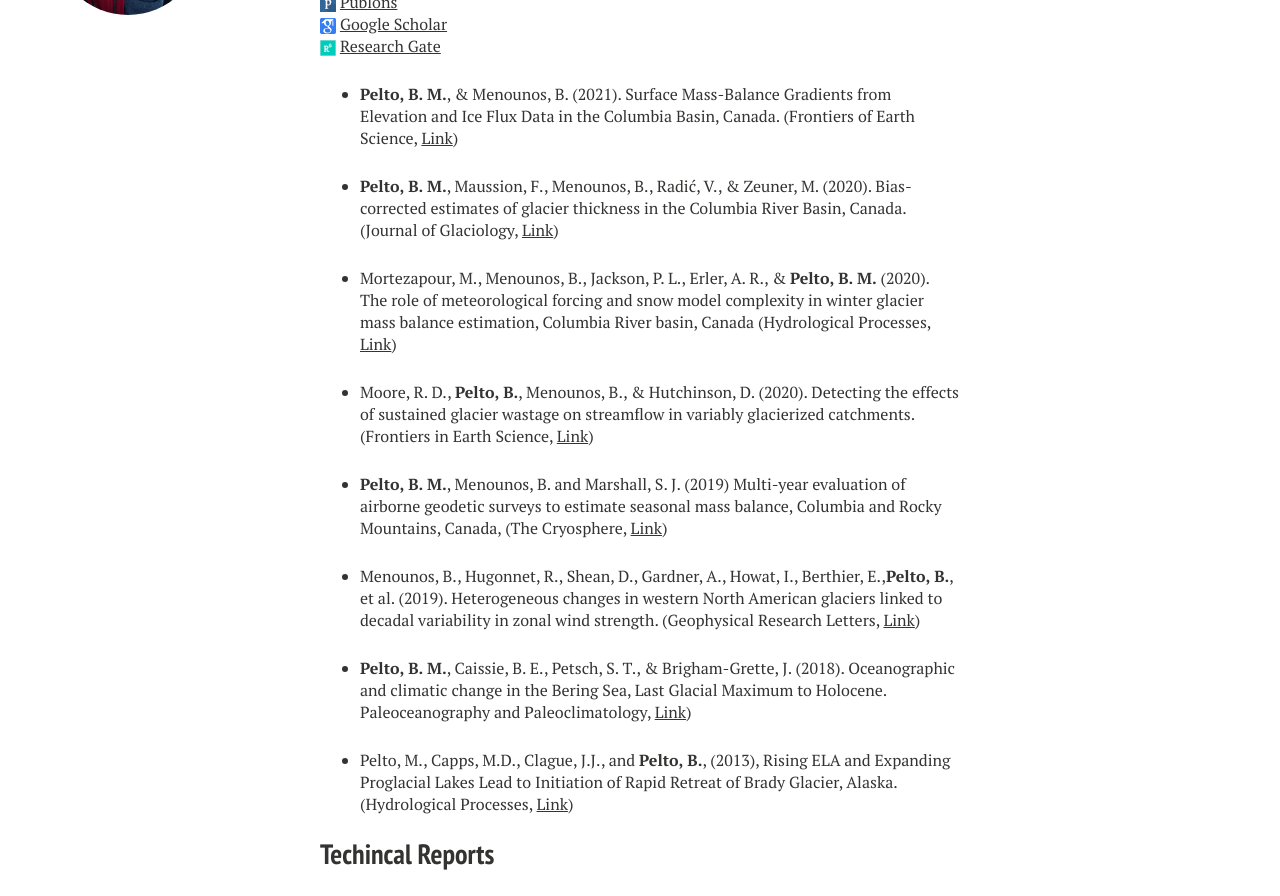
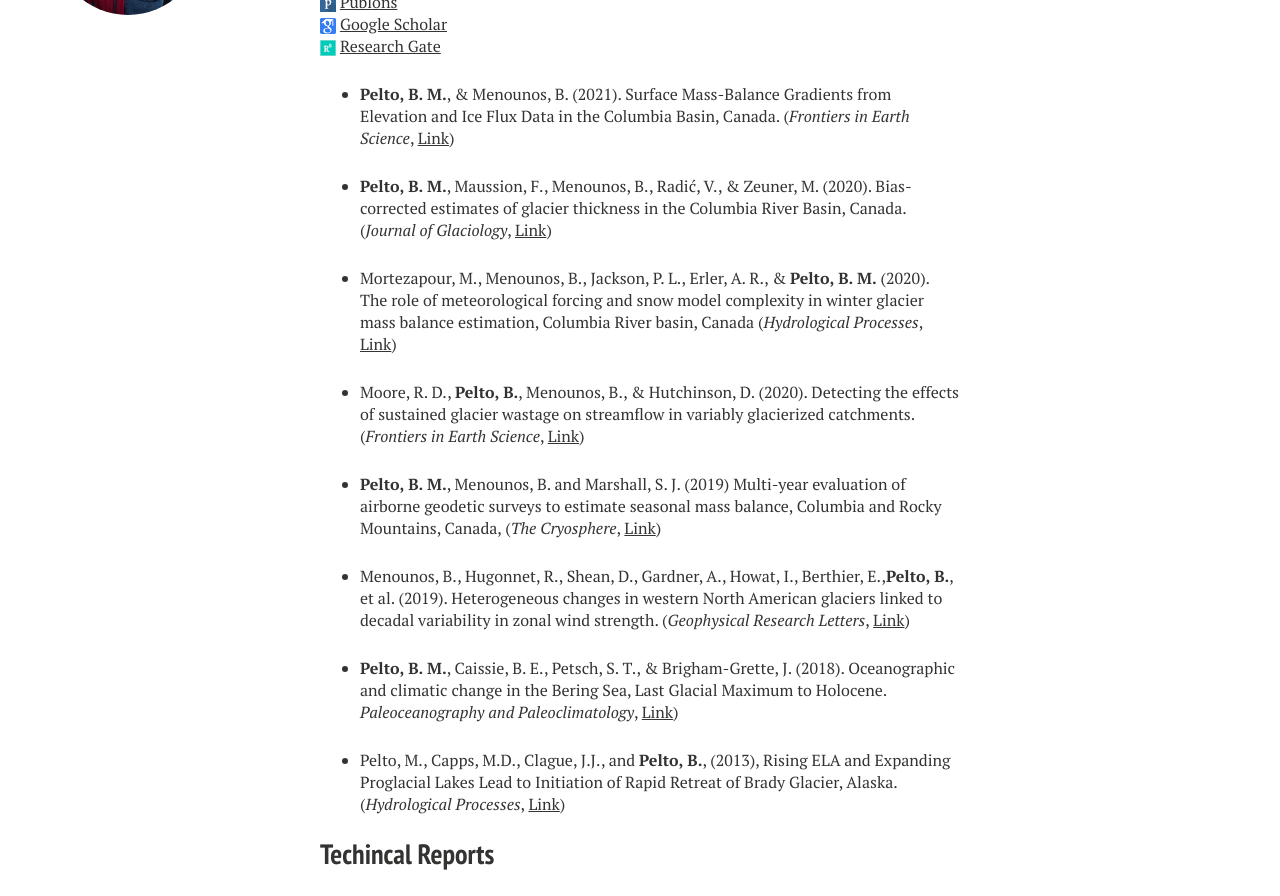
Before and after one commit to bpelto/bpelto.github.io, a Jekyll site: the page built from publications/index.md, in a window 1280 px wide and 1400 px high, scrolled down 1039 px. Shown: the part 177-1073 px from the top of the window. Built offline with Jekyll 4.4.1, drawn with Linux system fonts in a browser that asks for light colours; nearby versions of some CDN libraries.

```diff
--- a/publications/index.md
+++ b/publications/index.md
@@ -12,21 +12,21 @@ title: "Publications"
 ![Scholar]({{ site.url }}/images/scholar.png) [Google Scholar](https://scholar.google.ca/citations?user=aadGZFMAAAAJ&hl=en&oi=ao)
 ![ResearchGate]({{ site.url }}/images/researchgate.png) [Research Gate](https://www.researchgate.net/profile/Ben_Pelto)
 
-* **Pelto, B. M.**, & Menounos, B. (2021). Surface Mass-Balance Gradients from Elevation and Ice Flux Data in the Columbia Basin, Canada. (Frontiers of Earth Science, [Link](https://doi.org/10.3389/feart.2021.675681))
+* **Pelto, B. M.**, & Menounos, B. (2021). Surface Mass-Balance Gradients from Elevation and Ice Flux Data in the Columbia Basin, Canada. (_Frontiers in Earth Science_, [Link](https://doi.org/10.3389/feart.2021.675681))
 
-* **Pelto, B. M.**, Maussion, F., Menounos, B., Radić, V., & Zeuner, M. (2020). Bias-corrected estimates of glacier thickness in the Columbia River Basin, Canada. (Journal of Glaciology, [Link](https://www.cambridge.org/core/journals/journal-of-glaciology/article/biascorrected-estimates-of-glacier-thickness-in-the-columbia-river-basin-canada/E8DCB7FAF1A5DF21CC529ADA6844B1B4))
+* **Pelto, B. M.**, Maussion, F., Menounos, B., Radić, V., & Zeuner, M. (2020). Bias-corrected estimates of glacier thickness in the Columbia River Basin, Canada. (_Journal of Glaciology_, [Link](https://www.cambridge.org/core/journals/journal-of-glaciology/article/biascorrected-estimates-of-glacier-thickness-in-the-columbia-river-basin-canada/E8DCB7FAF1A5DF21CC529ADA6844B1B4))
 
-* Mortezapour, M., Menounos, B., Jackson, P. L., Erler, A. R., & **Pelto, B. M.** (2020). The role of meteorological forcing and snow model complexity in winter glacier mass balance estimation, Columbia River basin, Canada (Hydrological Processes, [Link](https://doi.org/10.1002/hyp.13929))
+* Mortezapour, M., Menounos, B., Jackson, P. L., Erler, A. R., & **Pelto, B. M.** (2020). The role of meteorological forcing and snow model complexity in winter glacier mass balance estimation, Columbia River basin, Canada (_Hydrological Processes_, [Link](https://doi.org/10.1002/hyp.13929))
 
-* Moore, R. D., **Pelto, B.**, Menounos, B., & Hutchinson, D. (2020). Detecting the effects of sustained glacier wastage on streamflow in variably glacierized catchments. (Frontiers in Earth Science, [Link](https://doi.org/10.3389/feart.2020.00136))
+* Moore, R. D., **Pelto, B.**, Menounos, B., & Hutchinson, D. (2020). Detecting the effects of sustained glacier wastage on streamflow in variably glacierized catchments. (_Frontiers in Earth Science_, [Link](https://doi.org/10.3389/feart.2020.00136))
 
-* **Pelto, B. M.**, Menounos, B. and Marshall, S. J. (2019) Multi-year evaluation of airborne geodetic surveys to estimate seasonal mass balance, Columbia and Rocky Mountains, Canada, (The Cryosphere, [Link](https://tc.copernicus.org/articles/13/1709/2019/))
+* **Pelto, B. M.**, Menounos, B. and Marshall, S. J. (2019) Multi-year evaluation of airborne geodetic surveys to estimate seasonal mass balance, Columbia and Rocky Mountains, Canada, (_The Cryosphere_, [Link](https://tc.copernicus.org/articles/13/1709/2019/))
 
-* Menounos, B., Hugonnet, R., Shean, D., Gardner, A., Howat, I., Berthier, E.,**Pelto, B.**, et al. (2019). Heterogeneous changes in western North American glaciers linked to decadal variability in zonal wind strength. (Geophysical Research Letters, [Link](https://agupubs.onlinelibrary.wiley.com/doi/full/10.1029/2018GL080942))
+* Menounos, B., Hugonnet, R., Shean, D., Gardner, A., Howat, I., Berthier, E.,**Pelto, B.**, et al. (2019). Heterogeneous changes in western North American glaciers linked to decadal variability in zonal wind strength. (_Geophysical Research Letters_, [Link](https://agupubs.onlinelibrary.wiley.com/doi/full/10.1029/2018GL080942))
 
-* **Pelto, B. M.**, Caissie, B. E., Petsch, S. T., & Brigham-Grette, J. (2018). Oceanographic and climatic change in the Bering Sea, Last Glacial Maximum to Holocene. Paleoceanography and Paleoclimatology, [Link](https://doi.org/10.1002/2017PA003265))
+* **Pelto, B. M.**, Caissie, B. E., Petsch, S. T., & Brigham-Grette, J. (2018). Oceanographic and climatic change in the Bering Sea, Last Glacial Maximum to Holocene. _Paleoceanography and Paleoclimatology_, [Link](https://doi.org/10.1002/2017PA003265))
 
-* Pelto, M., Capps, M.D., Clague, J.J., and **Pelto, B.**, (2013), Rising ELA and Expanding Proglacial Lakes Lead to Initiation of Rapid Retreat of Brady Glacier, Alaska. (Hydrological Processes, [Link](https://onlinelibrary.wiley.com/doi/abs/10.1002/hyp.9913))
+* Pelto, M., Capps, M.D., Clague, J.J., and **Pelto, B.**, (2013), Rising ELA and Expanding Proglacial Lakes Lead to Initiation of Rapid Retreat of Brady Glacier, Alaska. (_Hydrological Processes_, [Link](https://onlinelibrary.wiley.com/doi/abs/10.1002/hyp.9913))
 
 ## Techincal Reports
 
```
